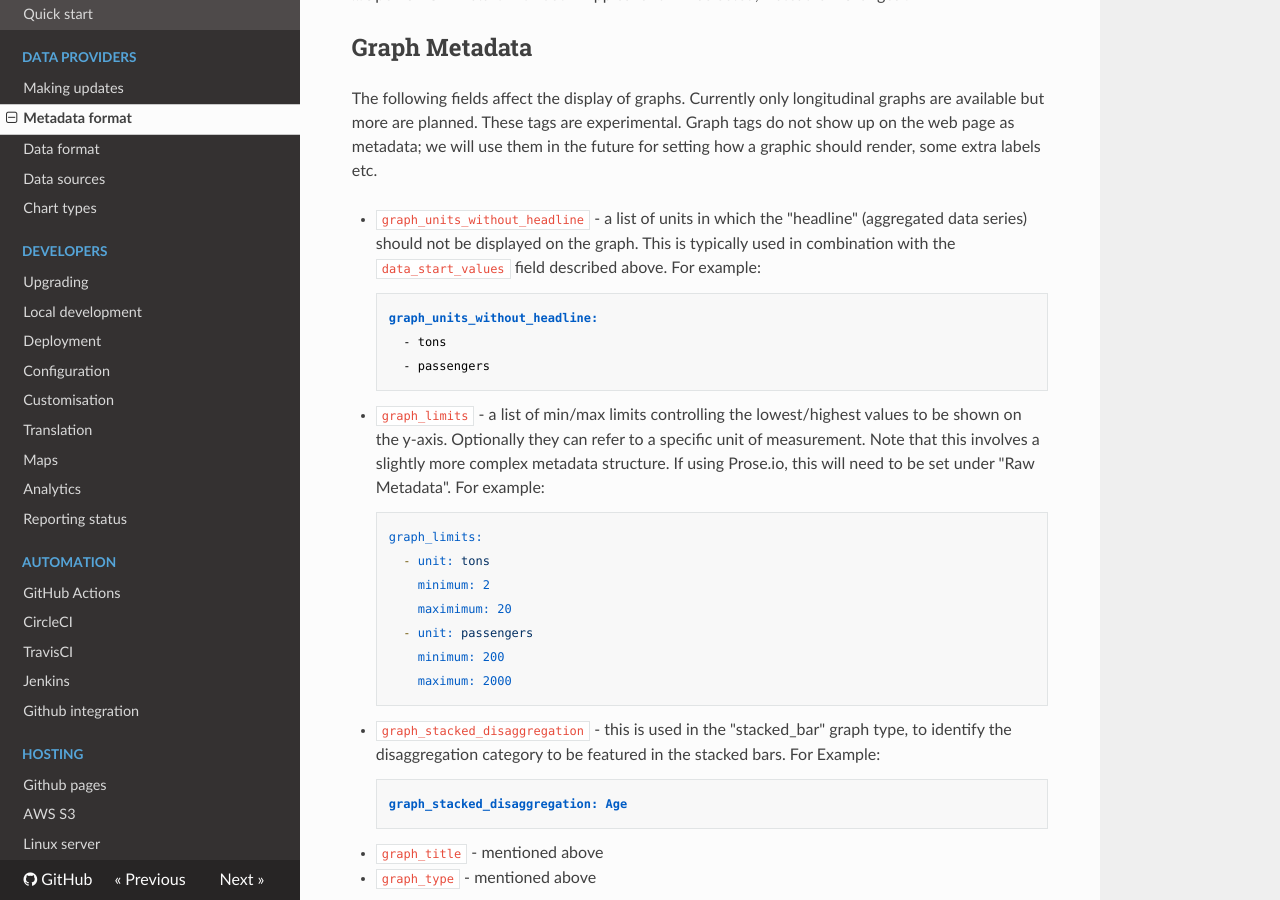
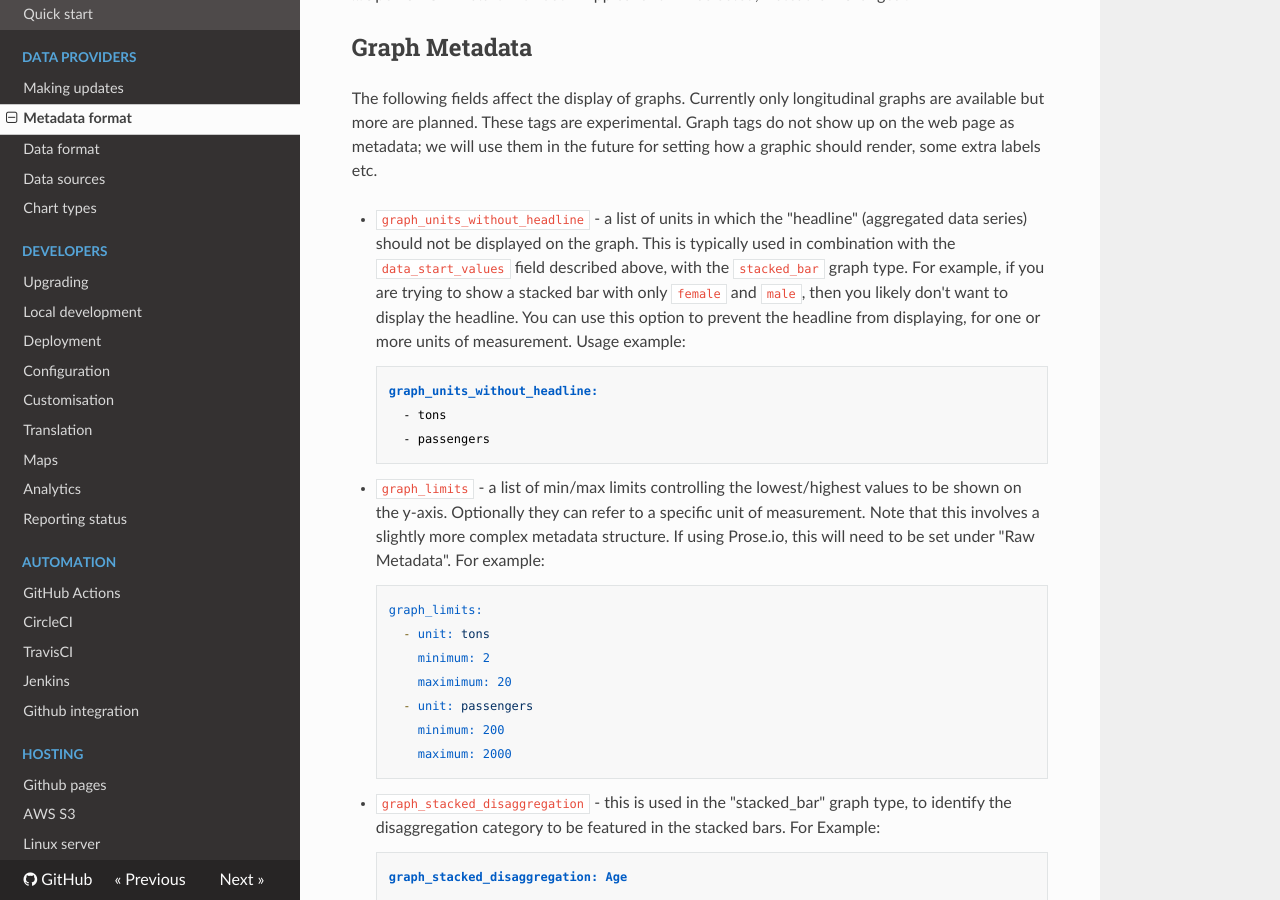
Before and after one commit to open-sdg/open-sdg, an MkDocs documentation site: the page built from docs/metadata-format.md, in a window 1280 px wide and 900 px high, scrolled down 3701 px. Built offline with MkDocs 1.6.1, drawn with Linux system fonts in a browser that asks for light colours; nearby versions of some CDN libraries; old or Windows-style settings are respelled for this version of MkDocs.

Commit message:
Clarifications about graph_units_without_headline

```diff
--- a/docs/metadata-format.md
+++ b/docs/metadata-format.md
@@ -124,7 +124,7 @@ data_start_values:
 
 The following fields affect the display of graphs. Currently only longitudinal graphs are available but more are planned. These tags are experimental. Graph tags do not show up on the web page as metadata; we will use them in the future for setting how a graphic should render, some extra labels etc.
 
-* `graph_units_without_headline` - a list of units in which the "headline" (aggregated data series) should not be displayed on the graph. This is typically used in combination with the `data_start_values` field described above. For example:
+* `graph_units_without_headline` - a list of units in which the "headline" (aggregated data series) should not be displayed on the graph. This is typically used in combination with the `data_start_values` field described above, with the `stacked_bar` graph type. For example, if you are trying to show a stacked bar with only `female` and `male`, then you likely don't want to display the headline. You can use this option to prevent the headline from displaying, for one or more units of measurement. Usage example:
 
         graph_units_without_headline:
           - tons
```
Also changed, not shown: docs/charts.md (+1 -1 lines).
